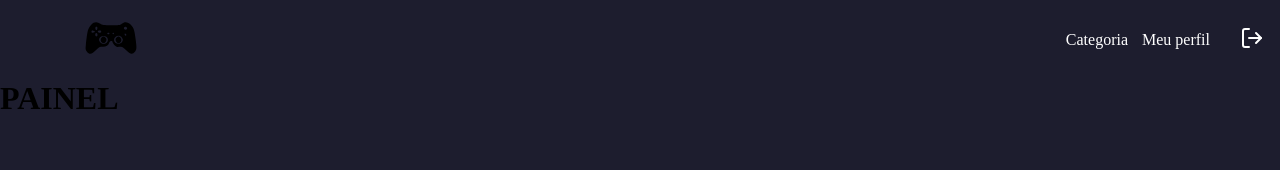
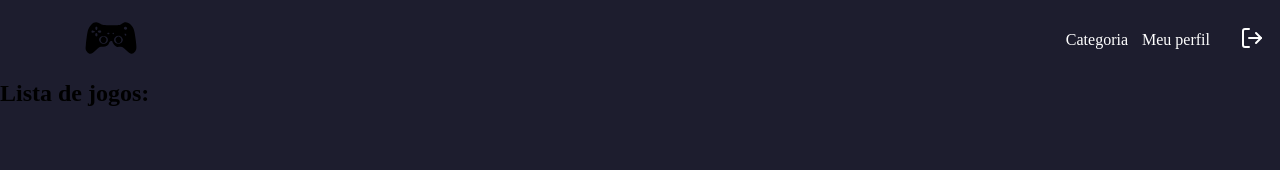
Before and after one commit to guizinsx/JaZerei, a Next.js app in the folder frontend/: page /dashboard in a window 1280 px wide. Shown: the top 170 px of the page. Built offline with nearby package versions, Linux system fonts and the light colour scheme.

Commit message:
feat: creation of jogos page

```diff
--- a/frontend/src/app/dashboard/components/header/index.tsx
+++ b/frontend/src/app/dashboard/components/header/index.tsx
@@ -1,10 +1,22 @@
+"use client"
+
 import Link from 'next/link'
 import styles from './styles.module.scss'
 import Image from 'next/image'
 import logoImg from '/public/logo.svg'
 import { LogOutIcon } from 'lucide-react';
+import { deleteCookie } from 'cookies-next'
+import { useRouter } from 'next/navigation'
 
 export function Header(){
+    const router = useRouter();
+
+    async function handleLogout(){
+        deleteCookie("session", { path: "/" } )
+
+        router.replace("/")
+    }
+
     return(
         <header className={styles.headerContainer}>
             <div className={styles.headerContent}>
@@ -27,7 +39,7 @@ export function Header(){
                         Meu perfil
                     </Link>
 
-                    <form>
+                    <form action={handleLogout}>
                         <button type='submit'>
                             <LogOutIcon size={24} color="#FFF" />
                         </button>
--- /dev/null
+++ b/frontend/src/app/dashboard/components/jogos/index.tsx
@@ -0,0 +1,13 @@
+import styles from './styles.module.scss'
+
+export function Jogos(){
+    return(
+        <main className={styles.container}>
+
+            <section className={styles.containerHeader}>
+                <h1>Lista de jogos: </h1>
+            </section>
+
+        </main>
+    )
+}
--- a/frontend/src/app/dashboard/page.tsx
+++ b/frontend/src/app/dashboard/page.tsx
@@ -1,8 +1,9 @@
+import { Jogos } from "./components/jogos";
 
 export default function Dashboard(){
     return(
-        <div>
-            <h1>PAINEL</h1>
-        </div>
+        <>
+            <Jogos/>
+        </>
     )
 }
```
Also changed, not shown: frontend/src/app/dashboard/components/jogos/styles.module.scss (added).
